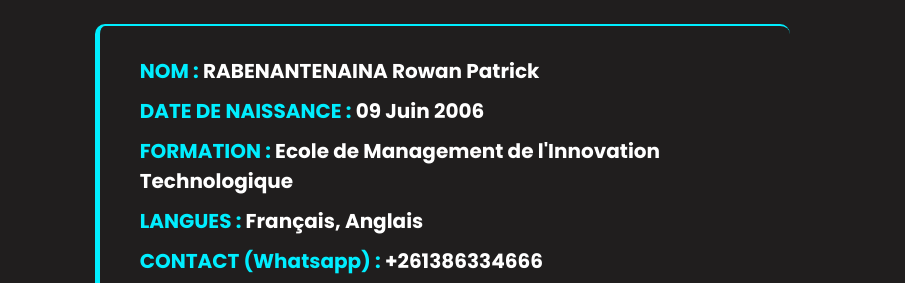
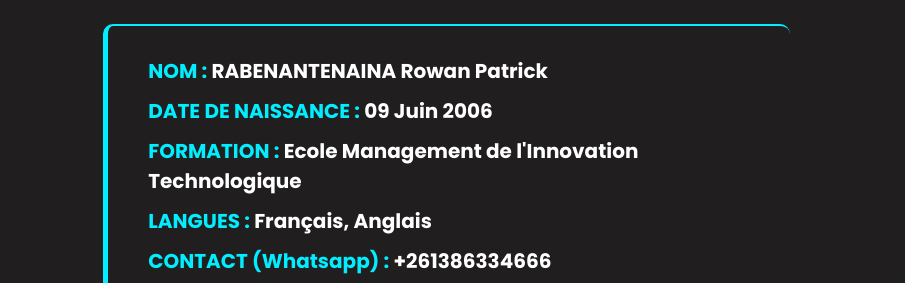
Before and after one commit to Rowan-pixel/Portefolio, a plain HTML site: page index.html in a window 1280 px wide. Shown: the part 1016-1299 px from the top of the page, 375-1280 px from the left. Drawn offline with nearby package versions, Linux system fonts and the light colour scheme.

Commit message:
Update index.html

```diff
--- a/index.html
+++ b/index.html
@@ -57,7 +57,7 @@
             <div class="about-about-content">
                 <h4><span>NOM :</span> RABENANTENAINA Rowan Patrick </h4>
                 <h4><span>DATE DE NAISSANCE :</span> 09 Juin 2006</h4>
-                <h4><span>FORMATION :</span> Ecole de Management de l'Innovation Technologique</h4>
+                <h4><span>FORMATION :</span> Ecole Management de l'Innovation Technologique</h4>
                 <h4><span>LANGUES :</span> Français, Anglais</h4>
                 <h4><span>CONTACT (Whatsapp) :</span> +261386334666</h4>
                 <h4><span>EMAIL :</span> rabenantenainarowanpatrick@gmail.com</h4>
```
